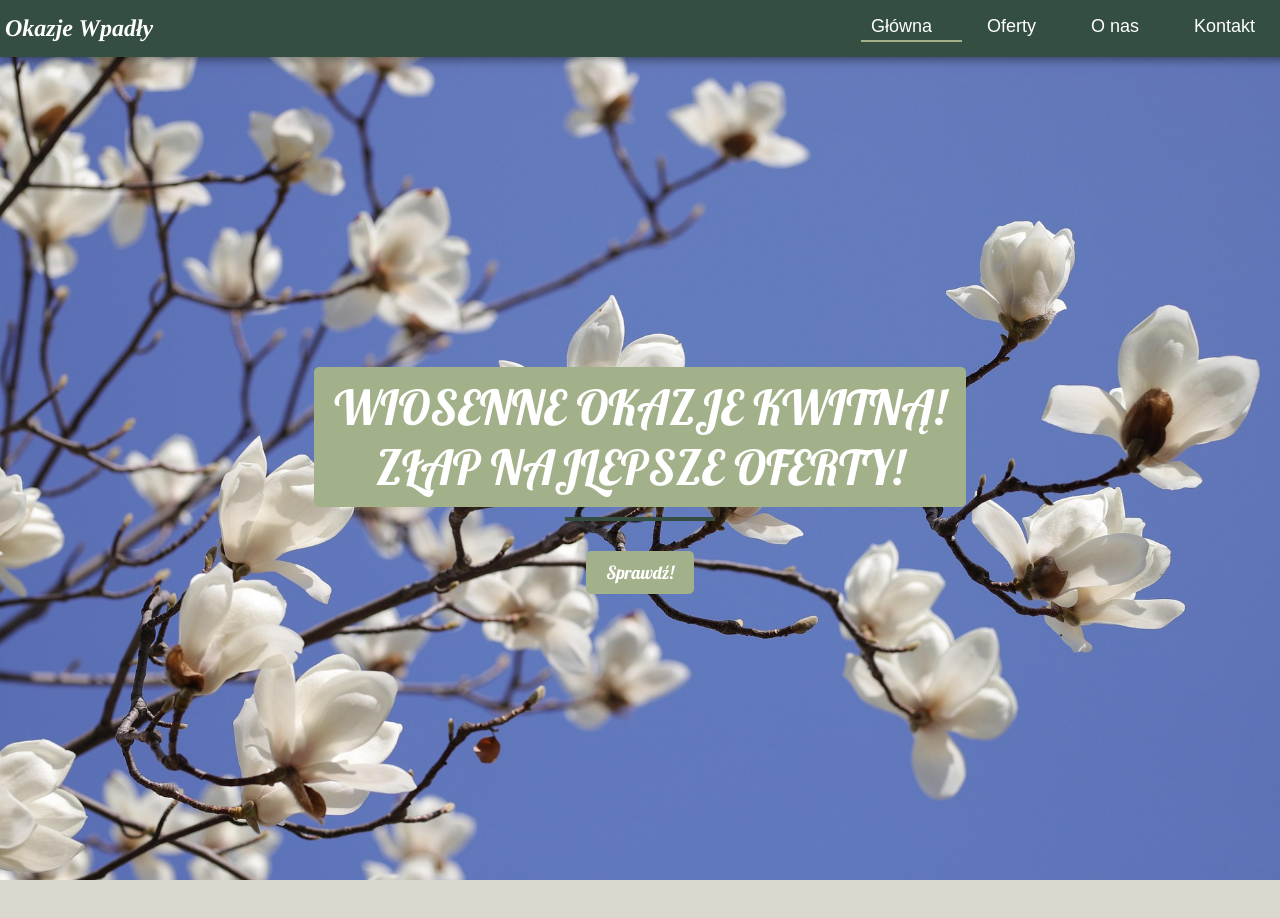
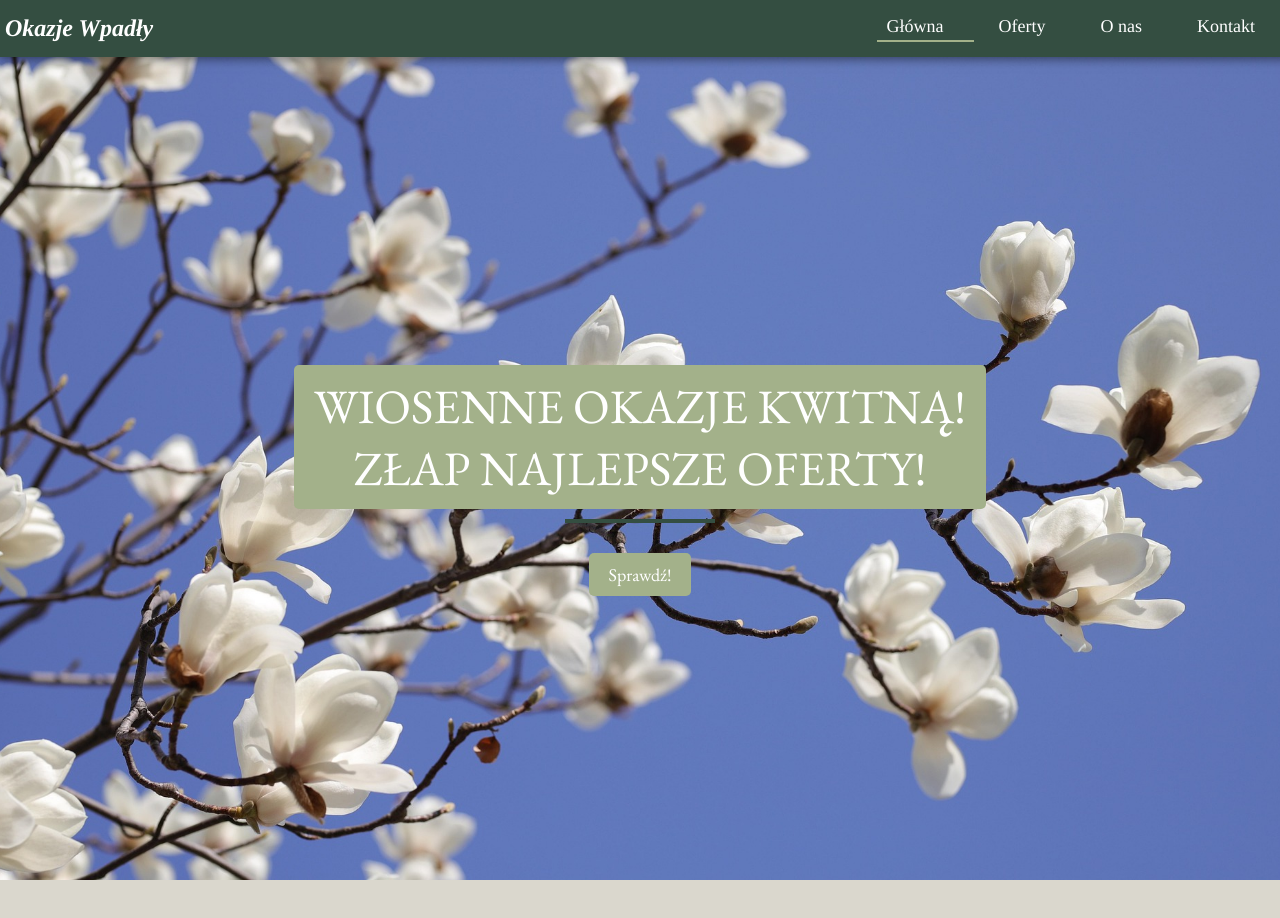
Before and after one commit to w989203re/okazjewpadly, a plain HTML site: page index.html in a window 1280 px wide. Shown: the top 918 px of the page. Drawn offline with nearby package versions, Linux system fonts and the light colour scheme.

Commit message:
Update index.html

```diff
--- a/index.html
+++ b/index.html
@@ -4,11 +4,10 @@
     <meta charset="UTF-8">
     <meta name="viewport" content="width=device-width, initial-scale=1.0">
     <title>Okazje Wpadły - Strona główna</title>
-    <link href="https://fonts.googleapis.com/css2?family=Lobster&display=swap" rel="stylesheet">
-
+    <link href="https://fonts.googleapis.com/css2?family=EB+Garamond&display=swap" rel="stylesheet">
     <style>
         body {
-            font-family: Arial, sans-serif;
+            font-family: Times, sans-serif;
             margin: 0;
             padding: 0;
             scroll-behavior: smooth;
@@ -66,9 +65,9 @@
             background: url('zdjęcie_glowna.jpg') no-repeat center center/cover;
         }
         .main-title {
-            font-family: 'Lobster', cursive;
+            font-family: 'EB Garamond', cursive;
             font-size: 48px;
-            font-weight: normal;
+            font-weight: 400;
             text-transform: uppercase;
             background-color: #a3b18a;
             padding: 10px 20px;
@@ -87,7 +86,7 @@
             font-size: 24px;
         }
         .button {
-            font-family: 'Lobster', cursive;
+            font-family: 'EB Garamond', cursive;
             display: inline-block;
             margin-top: 20px;
             padding: 10px 20px;
```
